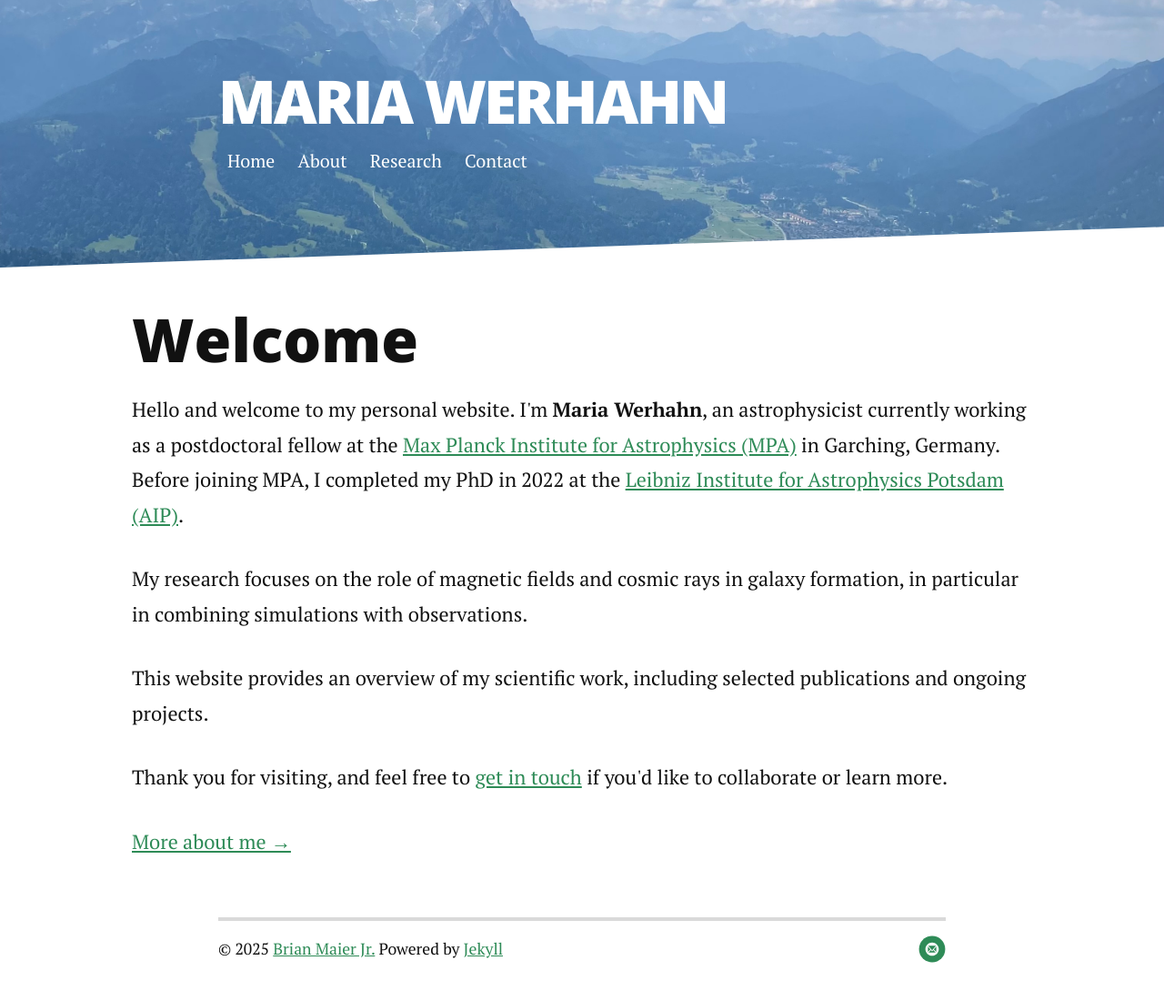
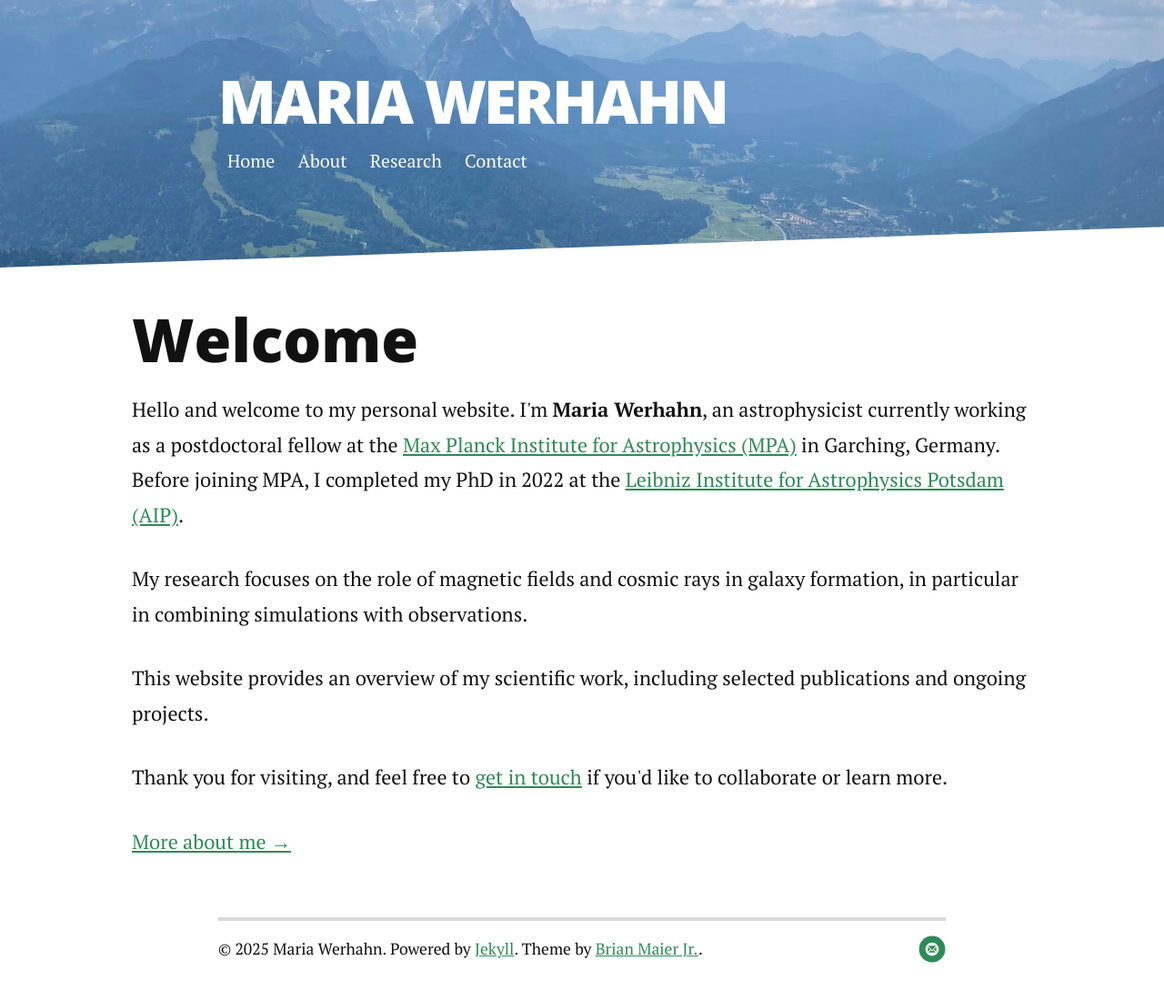
Before and after one commit to mariawerhahn/mariawerhahn.github.io, a Jekyll site: the page built from docs/index.markdown, in a window 1280 px wide. Shown: the whole page at 91% size. Built offline with Jekyll 4.4.1, drawn with Linux system fonts in a browser that asks for light colours; nearby versions of some CDN libraries; the list of posts is cut into pages by our own code.

Commit message:
updated footer

```diff
--- a/docs/_includes/footer.html
+++ b/docs/_includes/footer.html
@@ -2,8 +2,9 @@
 	<div class="container">
 		<p class="copy">
 			&copy; {{ site.time | date: '%Y' }}
-			<a href="http://brianmaierjr.com">Brian Maier Jr.</a> Powered by
-			<a href="http://jekyllrb.com">Jekyll</a>
+			Maria Werhahn. Powered by
+			<a href="https://jekyllrb.com/">Jekyll</a>.
+			Theme by <a href="https://github.com/brianmaierjr/long-haul">Brian Maier Jr.</a>.
 		</p>
 
 		<div class="footer-links">
```
